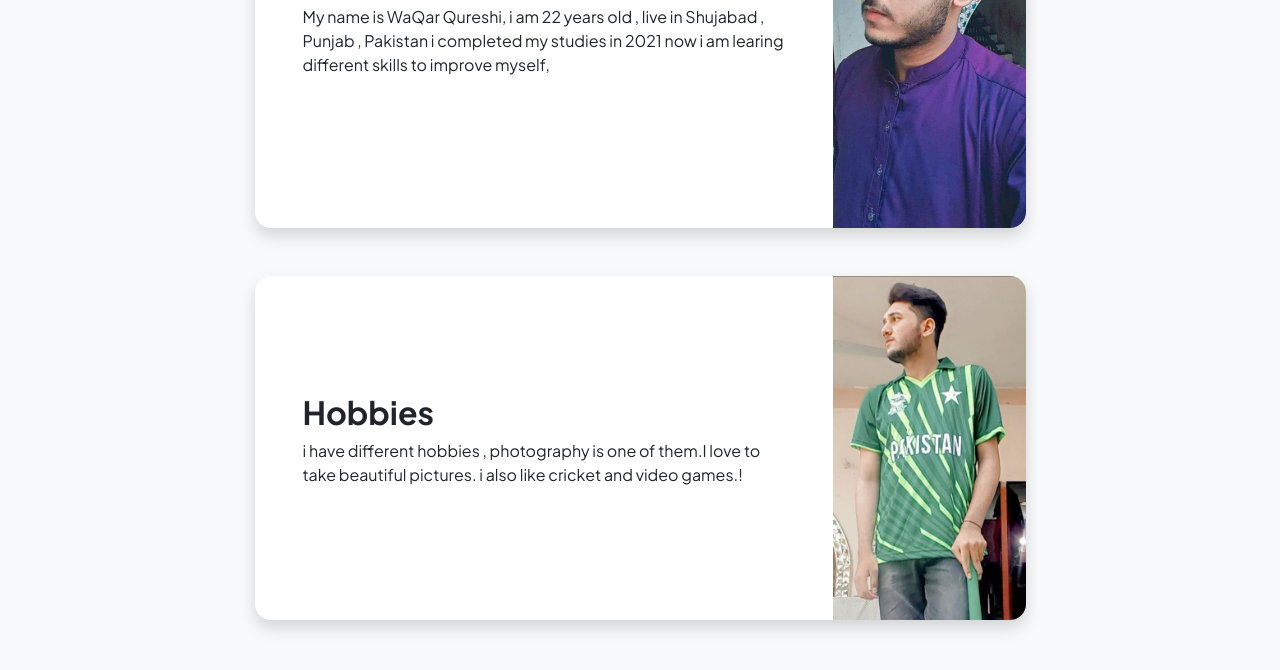
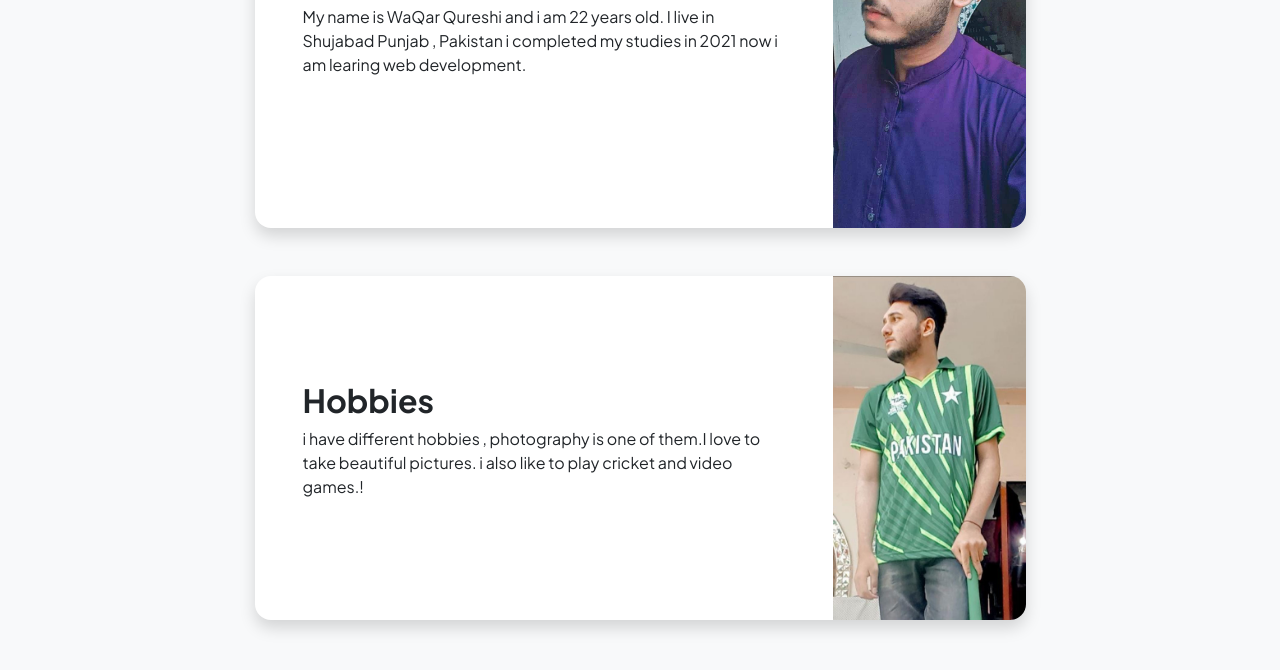
Before and after one commit to lupin456/WaQarQureshi, a plain HTML site: page projects.html in a window 1280 px wide. Shown: the part 402-1072 px from the top of the page. Drawn offline with nearby package versions, Linux system fonts and the light colour scheme.

Commit message:
projects.html

```diff
--- a/projects.html
+++ b/projects.html
@@ -5,7 +5,7 @@
         <meta name="viewport" content="width=device-width, initial-scale=1, shrink-to-fit=no" />
         <meta name="description" content="" />
         <meta name="author" content="" />
-        <title>Modern Business - Start Bootstrap Template</title>
+        <title>WaQar Qureshi</title>
         <!-- Favicon-->
         <link rel="icon" type="image/x-icon" href="assets/favicon.ico" />
         <!-- Custom Google font-->
@@ -48,8 +48,8 @@
                                     <div class="d-flex align-items-center">
                                         <div class="p-5">
                                             <h2 class="fw-bolder">Introduction</h2>
-                                            <p>My name is WaQar Qureshi, i am 22 years old , live in Shujabad , Punjab , Pakistan
-                                            i completed my studies in 2021 now i am learing different skills to improve myself,
+                                            <p>My name is WaQar Qureshi and i am 22 years old. I live in Shujabad Punjab , Pakistan
+                                            i completed my studies in 2021 now i am learing web development.
                                             </p>
                                         </div>
                                         <img class="img-fluid" src="assets/mine.jpeg" alt="..." />
@@ -62,7 +62,7 @@
                                     <div class="d-flex align-items-center">
                                         <div class="p-5">
                                             <h2 class="fw-bolder">Hobbies</h2>
-                                            <p>i have different hobbies , photography is one of them.I love to take beautiful pictures. i also like cricket and video games.!</p>
+                                            <p>i have different hobbies , photography is one of them.I love to take beautiful pictures. i also like to play cricket and video games.!</p>
                                         </div>
                                         <img class="img-fluid" src="assets/myy.jpg" alt="..." />
                                     </div>
```
